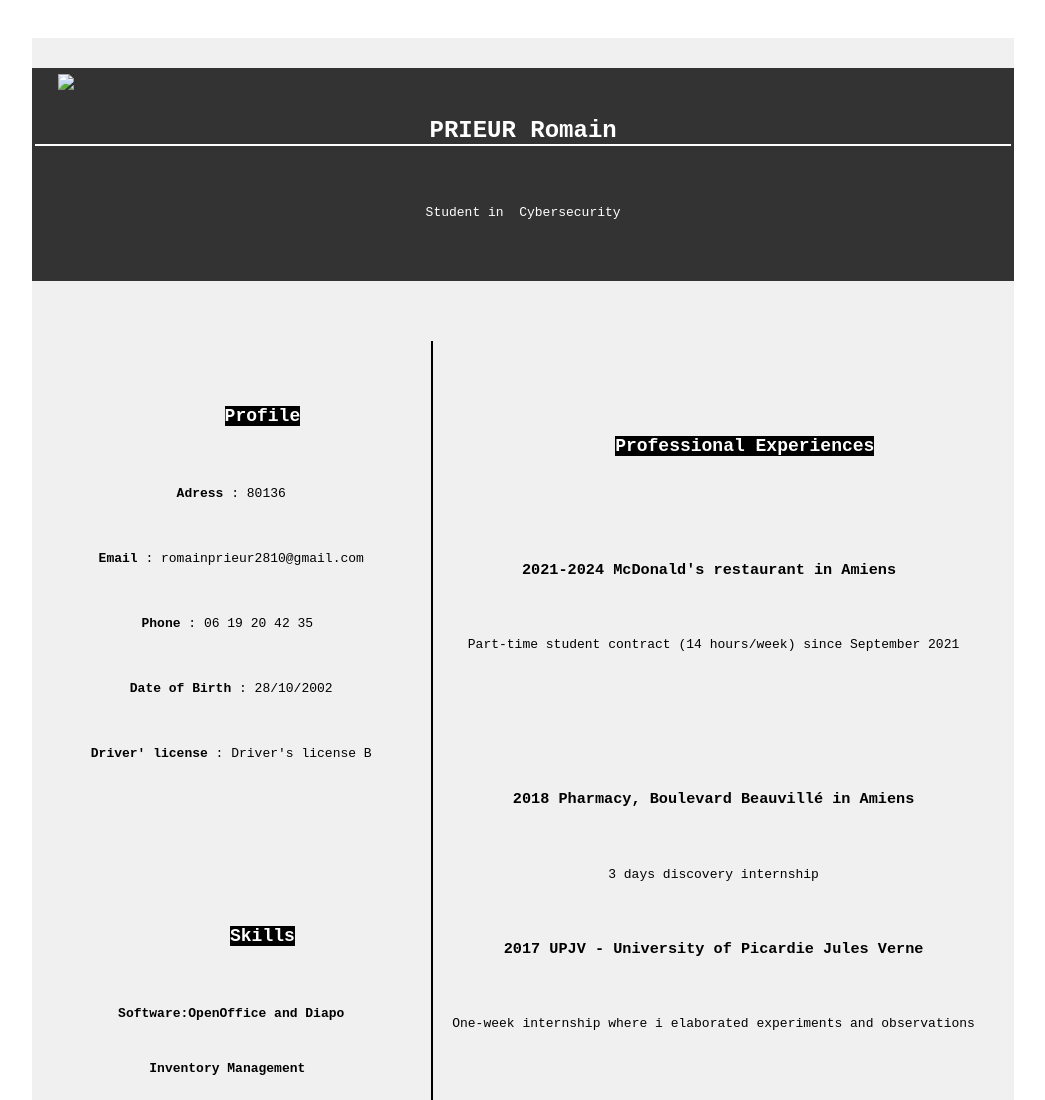
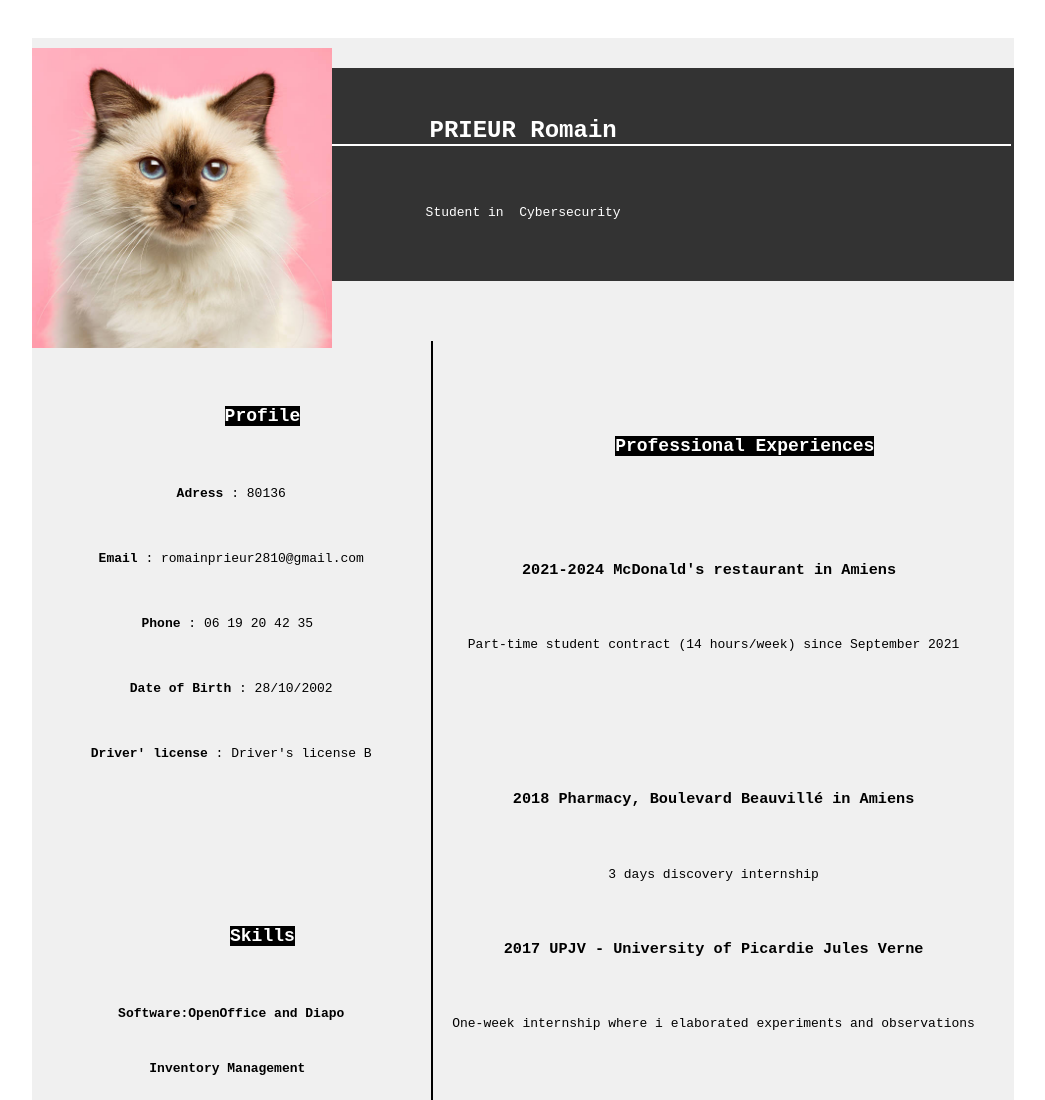
Before and after one commit to RomPri03/Cv-in-English-, a plain HTML site: page index.html in a window 1280 px wide. Shown: the top 1100 px of the page, without its empty margins (6-1051 px from the left). Drawn offline with Linux system fonts and the light colour scheme.

Commit message:
Ajustement de l'image

```diff
--- a/CvEnglish.html
+++ b/index.html
@@ -5,7 +5,7 @@
     <meta name="viewport" content="width=device-width, initial-scale=1.0">
     <title>IV in English</title>
     <link rel="stylesheet" href="styles.css">
-    <link rel="stylesheet" href="styles.java">
+
 </head>
 <body>
 <div class="code-container">
--- a/styles.css
+++ b/styles.css
@@ -35,7 +35,7 @@ header {
     top: 10px;
     left: 0px;
     width: 300px; /* Ajustez la largeur de l'image */
-    padding: 5%;
+    padding: 3%;
     color:white;
 
 
```
Also changed, not shown: chat.jpg (added).
